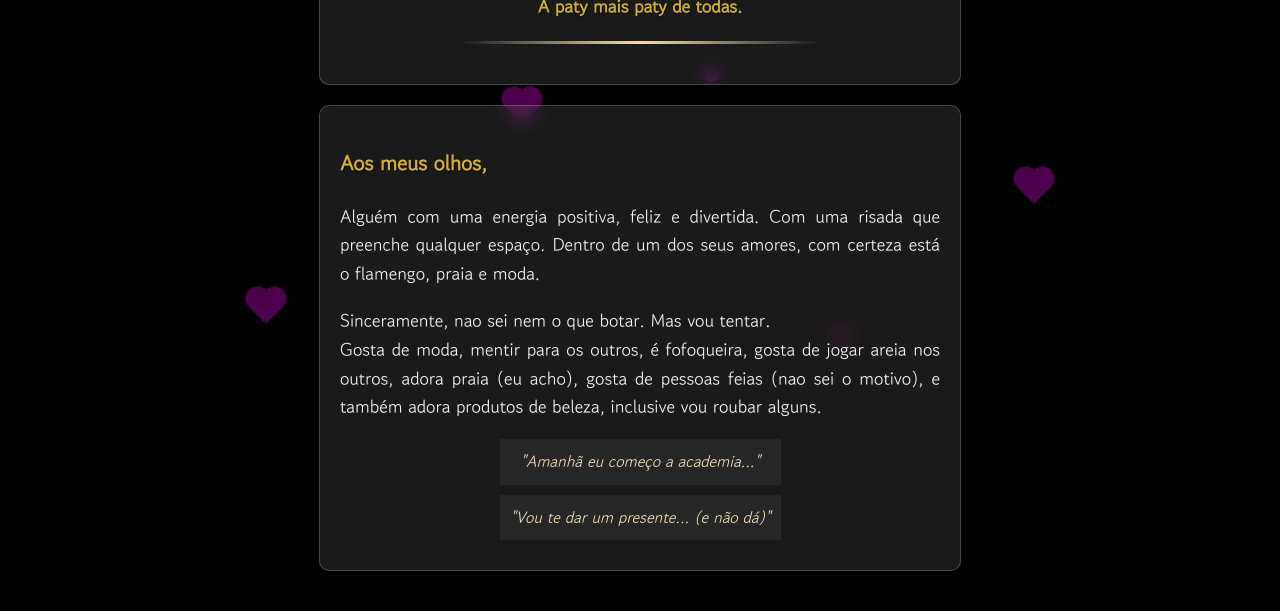
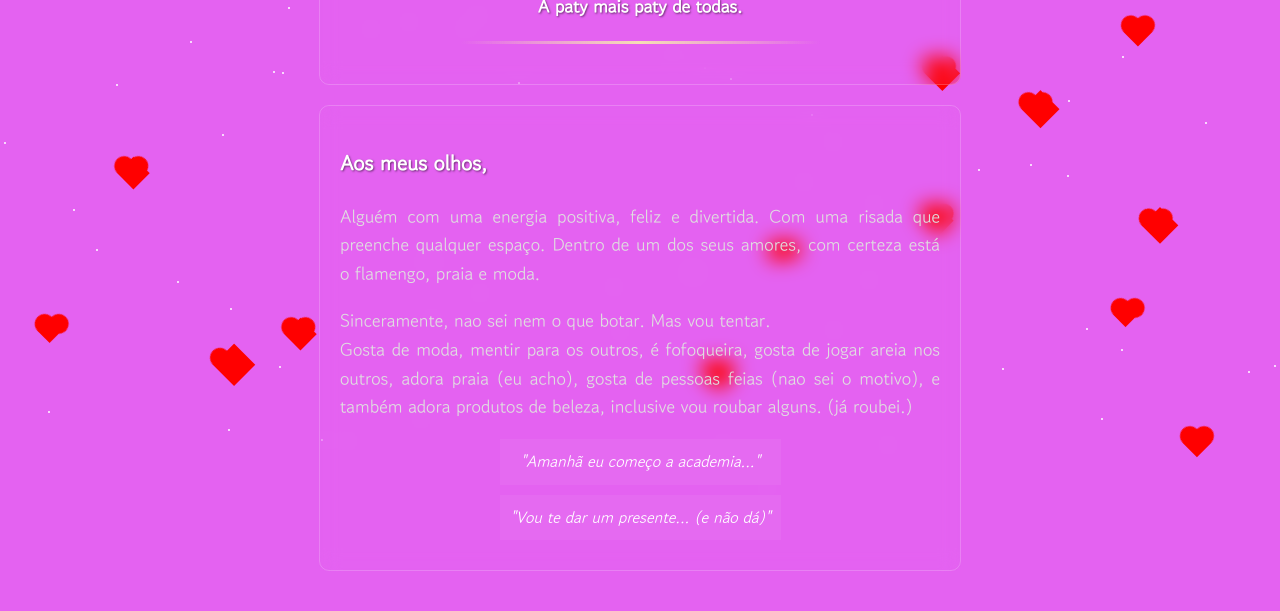
Before and after one commit to 0xC0002/verdadesVerdadeiras, a plain HTML site: page index.html in a window 1280 px wide. Shown: the part 303-914 px from the top of the page. Drawn offline with Linux system fonts and the light colour scheme.

Commit message:
background color & random hearths added

```diff
--- a/index.css
+++ b/index.css
@@ -2,12 +2,13 @@ body{
     margin: 0;
     padding: 0;
     font-family: "Gowun Dodum", sans-serif;
-    background: linear-gradient(-45deg, rgb(0, 0, 0), rgb(0, 0, 0), rgb(0, 0, 0));
+    background: linear-gradient(-45deg, rgb(228, 98, 241), rgb(228, 98, 241), rgb(228, 98, 241));
     background-size: 400% 400%; /* Movimento amplo */
     animation: gradientAnimation 10s ease infinite;
     color: #f5f5f5; /* Cor clara para o texto */
     display:flex;
     justify-content: center;
+    z-index: 1; /* Garante que o conteúdo esteja acima dos corações */
 }
 @keyframes gradientAnimation {
     0% {
@@ -68,7 +69,7 @@ h2
 .about-me{
     font-size: 18px;
     text-align: center;
-    color:white;
+    color: #000000;
     margin-top: -25px;
 
 }
@@ -80,7 +81,7 @@ h2
     width: 60%;
 }
 .glass {
-    background: rgba(255, 255, 255, 0.1); /* Fundo translúcido */
+    background: rgba(2228, 98, 241, -1000); /* Fundo translúcido */
     backdrop-filter: blur(10px); /* Desfoque */
     border: 1px solid rgba(255, 255, 255, 0.2);
     padding: 20px;
@@ -89,7 +90,7 @@ h2
     max-width: 600px;
     text-align: justify; /* Alinha o texto */
     line-height: 1.6; /* Melhor leitura */
-    color: #f5f5f5;
+    color: #dfdfdf;
 
     /* Animação de entrada */
     opacity: 0;
@@ -104,13 +105,13 @@ h2
     }
 }
 h1, h2, h3 {
-    color: #d4af37; /* Dourado */
+    color: rgb(255, 255, 255); /* Dourado */
     text-shadow: 1px 1px 2px rgba(0, 0, 0, 0.5);
 }
 .quote {
     font-style: italic;
     font-size: 1rem;
-    color: #f5deb3;
+    color: rgb(255, 255, 255);
     text-align: center;
     margin: 10px auto;
     padding: 10px;
@@ -118,15 +119,24 @@ h1, h2, h3 {
     max-width: 261px;
     background: rgba(255, 255, 255, 0.05); /* Vidro sutil */
 }
+.hearts-container {
+    position: absolute;
+    top: 0;
+    left: 0;
+    width: 100%;
+    height: 100%;
+    z-index: 0; /* Garante que os corações fiquem atrás do conteúdo */
+    pointer-events: none; /* Impede interação com os corações */
+}
+
 .heart {
     position: absolute;
-    top: 10%;
-    left: 20%;
     width: 20px;
     height: 20px;
-    background-color: rgb(77, 0, 77); /* Cor do coração */
+    background-color: red;
     transform: rotate(-45deg);
-    animation: floatAnimation 6s ease-in-out infinite, pulse 2s infinite;
+    animation: float 5s infinite ease-in-out;
+    z-index: -1;
 }
 
 .heart::before,
@@ -135,7 +145,7 @@ h1, h2, h3 {
     position: absolute;
     width: 20px;
     height: 20px;
-    background-color: rgb(77, 0, 77); /* Cor do coração */
+    background-color: red;
     border-radius: 50%;
 }
 
@@ -149,13 +159,16 @@ h1, h2, h3 {
     left: 10px;
 }
 
-/* Animação de Flutuação */
-@keyframes floatAnimation {
-    0%, 100% {
+/* Animação de flutuação */
+@keyframes float {
+    0% {
         transform: translateY(0) rotate(-45deg);
     }
     50% {
         transform: translateY(-20px) rotate(-45deg);
+    }
+    100% {
+        transform: translateY(0) rotate(-45deg);
     }
 }
 
@@ -168,20 +181,22 @@ h1, h2, h3 {
         transform: scale(1.2) rotate(-45deg); /* Aumenta o tamanho */
     }
 }
+header, main, footer {
+    position: relative; /* Mantém o conteúdo acima dos corações */
+    z-index: 1; /* Eleva o conteúdo acima dos corações */
+}
 .star {
     position: absolute;
-    width: 15px;
-    height: 15px;
-    background-color: rgb(77, 0, 77); /* Amarelo claro */
+    width: 2px;
+    height: 2px;
+    background: white;
+    animation: twinkle 2s infinite ease-in-out;
     border-radius: 50%;
-    cursor: pointer;
-    transition: all 0.3s ease;
 }
 
-.star.shine {
-    background-color: rgb(77, 0, 77); /* Amarelo ouro brilhante */
-    box-shadow: 0 0 10px rgb(77, 0, 77);
-    transform: scale(1.5);
+@keyframes twinkle {
+    0%, 100% { opacity: 0.5; }
+    50% { opacity: 1; }
 }
 /* Foto dela */
 .photo-container {
--- a/index.html
+++ b/index.html
@@ -13,11 +13,8 @@
 </head>
 <body>
 
-    <div class="heart" style="top: 15%; left: 30%;"></div>
-    <div class="heart" style="top: 25%; left: 70%;"></div>
-    <div class="heart" style="top: 50%; left: 40%;"></div>
-    <div class="heart" style="top: 75%; left: 20%;"></div>
-    <div class="heart" style="top: 60%; left: 80%;"></div>
+    <div class="hearts-container"></div>
+<!-- Lado esquerdo -->
     <div class="photo-container">
 
 
@@ -38,7 +35,7 @@
         <section class="about-me glass">
             <h3>Aos meus olhos,</h3>
             <p>Alguém com uma energia positiva, feliz e divertida. Com uma risada que preenche qualquer espaço. Dentro de um dos seus amores, com certeza está o flamengo, praia e moda.</p>
-            <p>Sinceramente, nao sei nem o que botar. Mas vou tentar.<br>Gosta de moda, mentir para os outros, é fofoqueira, gosta de jogar areia nos outros, adora praia (eu acho), gosta de pessoas feias (nao sei o motivo), e também adora produtos de beleza, inclusive vou roubar alguns.</p>
+            <p>Sinceramente, nao sei nem o que botar. Mas vou tentar.<br>Gosta de moda, mentir para os outros, é fofoqueira, gosta de jogar areia nos outros, adora praia (eu acho), gosta de pessoas feias (nao sei o motivo), e também adora produtos de beleza, inclusive vou roubar alguns. (já roubei.)</p>
             <blockquote class="quote">
                 "Amanhã eu começo a academia..."
             </blockquote>
--- a/index.js
+++ b/index.js
@@ -24,3 +24,47 @@ function showThoughtBalloon() {
         balloon.remove();
     }, 5000);
 }
+
+const createHearts = (numHearts) => {
+    const heartsContainer = document.querySelector('.hearts-container');
+
+    for (let i = 0; i < numHearts; i++) {
+        const heart = document.createElement('div');
+        heart.classList.add('heart');
+
+        // Posição aleatória na tela
+        const x = Math.random() * window.innerWidth;
+        const y = Math.random() * window.innerHeight;
+
+        heart.style.left = `${x}px`;
+        heart.style.top = `${y}px`;
+
+        // Tamanho aleatório
+        const size = Math.random() * 20 + 10; // Entre 10px e 30px
+        heart.style.width = `${size}px`;
+        heart.style.height = `${size}px`;
+
+        // Duração da animação aleatória
+        const duration = Math.random() * 5 + 3; // Entre 3s e 8s
+        heart.style.animationDuration = `${duration}s`;
+
+        heartsContainer.appendChild(heart);
+    }
+};
+
+// Cria 100 corações ao carregar a página
+createHearts(20);
+
+const createStars = () => {
+    const body = document.body;
+
+    for (let i = 0; i < 100; i++) {
+        const star = document.createElement('div');
+        star.classList.add('star');
+        star.style.left = `${Math.random() * window.innerWidth}px`;
+        star.style.top = `${Math.random() * window.innerHeight}px`;
+        body.appendChild(star);
+    }
+};
+
+createStars(1500);
```
